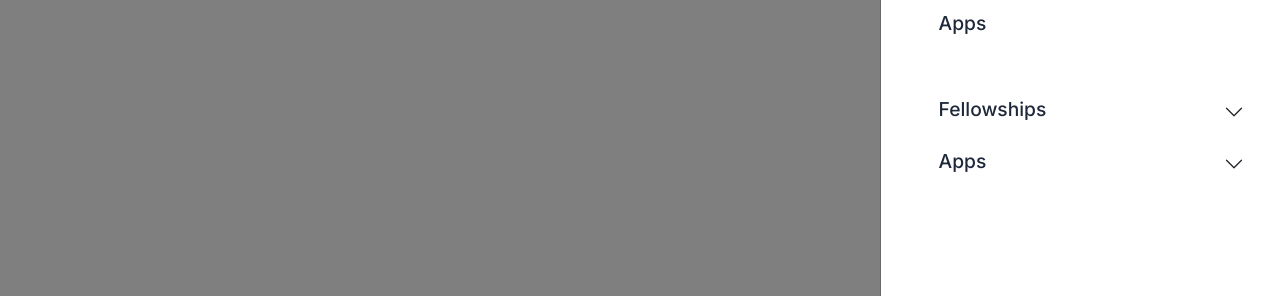
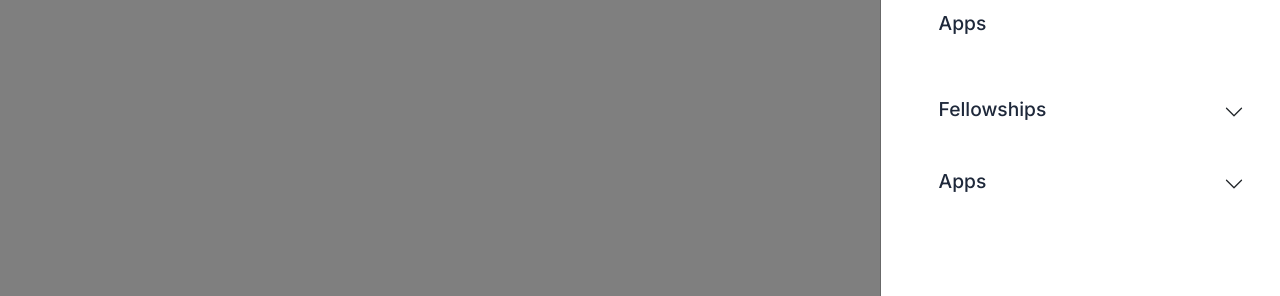
Before and after one commit to c00p75/pcz, a Next.js app: page / in a window 1280 px wide. Both pictures are taken after a click on the button 1248 px from the left and 26 px from the top of the page. Shown: the part 455-751 px from the top of the page. Built offline with nearby package versions, Linux system fonts and the light colour scheme.

Commit message:
Modify accordion styling

```diff
--- a/src/components/navbar/Navbar.jsx
+++ b/src/components/navbar/Navbar.jsx
@@ -61,7 +61,7 @@ const Nav = () => {
               <li><Link href="/events"><span className="link-text">Events</span></Link></li>
               <li><Link href="/about"><span className="link-text">About</span></Link></li>
               <li><Link href="/apps"><span className="link-text">Apps</span></Link></li>
-              <li>
+              <li style={{ display: 'block' }}>
                 <Accordion>
                   <Accordion.Item eventKey="0">
                     <Link href="/fellowships">
--- a/src/components/navbar/navbar.css
+++ b/src/components/navbar/navbar.css
@@ -25,6 +25,11 @@
 #off-canvas-menu li {
   margin: 1em 0;
   padding: 1em 0;
+  display: flex;
+}
+
+#off-canvas-menu li a {
+  width: 100%;
 }
 
 #off-canvas-menu .link-text {
@@ -54,13 +59,13 @@
 #off-canvas-menu .accordion-item {
   position: relative;
   border: none;
+  margin-bottom: 1.25em;
 }
 
 #off-canvas-menu .accordion-item > a {
   position: absolute;
   z-index: 9;
   width: 80%;
-  height: 100%;
   display: flex;
 }
 
```
